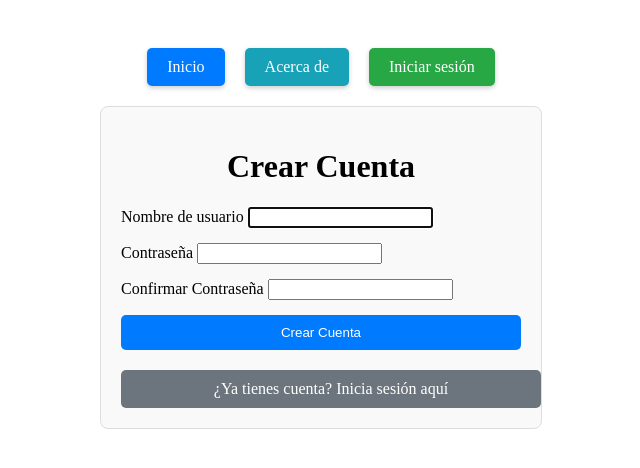
After one commit to SalvaG67/TuPrimeraPagina-Breme, a Django app: page /register/ in a window 1280 px wide. The commit adds this page. Shown: the top 468 px of the page, without its empty margins (319-959 px from the left). Run offline with Django 5.2, Linux system fonts and the light colour scheme.

Commit message:
registro

```diff
--- a/herreria/forms.py
+++ b/herreria/forms.py
@@ -1,5 +1,7 @@
 from django import forms
 from . import models
+from django.contrib.auth.forms import UserCreationForm
+from django.contrib.auth.models import User
 
 class PedidoForm(forms.ModelForm):
     class Meta:
@@ -17,3 +19,13 @@ class loginForm(AuthenticationForm):
     class meta:
         model = AuthenticationForm
         fields = ['username', 'password']
+
+class registerForm(UserCreationForm):
+    class meta:
+        model = User
+        fields = ['username', 'password1', 'password2']
+
+    def __init__(self, *args, **kwargs):
+        super().__init__(*args, **kwargs)
+        self.fields['password1'].label = 'Contraseña'
+        self.fields['password2'].label = 'Confirmar Contraseña'
--- a/herreria/templates/herreria/base.html
+++ b/herreria/templates/herreria/base.html
@@ -55,7 +55,6 @@
                     </a>
                 </div>
 
-                <!-- Aseguramos que el botón Cerrar sesión se alinee con los otros -->
                 <div class="col">
                     <form method="POST" action="{% url 'logout' %}">
                         {% csrf_token %}
--- a/herreria/templates/herreria/login.html
+++ b/herreria/templates/herreria/login.html
@@ -12,5 +12,11 @@
             Login
         </button>
     </form>
+
+    <div style="text-align: center; margin-top: 20px;">
+      <a href="{% url 'register' %}" style="display: inline-block; padding: 10px; background-color: #28a745; color: white; text-decoration: none; border-radius: 5px; width: 100%; text-align: center;">
+        Si no tienes cuenta, créate una aquí
+      </a>
+    </div>
   </div>
 {% endblock %}
--- /dev/null
+++ b/herreria/templates/herreria/register.html
@@ -0,0 +1,31 @@
+{% extends 'herreria/base.html' %}
+
+{% block content %}
+  <div style="max-width: 400px; margin: auto; padding: 20px; border: 1px solid #ddd; border-radius: 8px; background-color: #f9f9f9;">
+    <h1 style="text-align: center;">Crear Cuenta</h1>
+    <form method="post">
+        {% csrf_token %}
+        <div style="margin-bottom: 15px;">
+            <label for="{{ form.username.id_for_label }}">{{ form.username.label }}</label>
+            {{ form.username }}
+        </div>
+        <div style="margin-bottom: 15px;">
+            <label for="{{ form.password1.id_for_label }}">{{ form.password1.label }}</label>
+            {{ form.password1 }}
+        </div>
+        <div style="margin-bottom: 15px;">
+            <label for="{{ form.password2.id_for_label }}">{{ form.password2.label }}</label>
+            {{ form.password2 }}
+        </div>
+        <button type="submit" style="width: 100%; padding: 10px; background-color: #007bff; color: white; border: none; border-radius: 5px;">
+            Crear Cuenta
+        </button>
+    </form>
+
+    <div style="text-align: center; margin-top: 20px;">
+      <a href="{% url 'login' %}" style="display: inline-block; padding: 10px; background-color: #6c757d; color: white; text-decoration: none; border-radius: 5px; width: 100%; text-align: center;">
+        ¿Ya tienes cuenta? Inicia sesión aquí
+      </a>
+    </div>
+  </div>
+{% endblock %}
--- a/herreria/views.py
+++ b/herreria/views.py
@@ -5,6 +5,7 @@ from .models import producto, pedido, cliente, vendedor
 from django.http import HttpResponse
 from django.views.generic import ListView, DetailView, CreateView, UpdateView, DeleteView
 from django.contrib.auth.views import LoginView
+from .forms import registerForm
 
 #def productos_list(request):
 #    productos = producto.objects.all()
@@ -79,4 +80,9 @@ class productodeleteview(DeleteView):
 class miloginview(LoginView):
     template_name = 'herreria/login.html'
     authentication_form = forms.loginForm
+    next_page = reverse_lazy('inicio')
+
+class miregisterview(CreateView):
+    form_class = registerForm
+    template_name = 'herreria/register.html'
     success_url = reverse_lazy('inicio')
--- a/pagina/settings.py
+++ b/pagina/settings.py
@@ -105,7 +105,7 @@ AUTH_PASSWORD_VALIDATORS = [
 # Internationalization
 # https://docs.djangoproject.com/en/5.1/topics/i18n/
 
-LANGUAGE_CODE = 'en-us'
+LANGUAGE_CODE = 'es'
 
 TIME_ZONE = 'UTC'
 
--- a/pagina/urls.py
+++ b/pagina/urls.py
@@ -29,6 +29,7 @@ urlpatterns = [
     path('pedidos/update/<int:pk>', views.pedido_update, name='pedido_update'),
     path('pedidos/delete/<int:pk>', views.pedido_delete, name='pedido_delete'),
     path('logout/', LogoutView.as_view(template_name='herreria/logout.html'), name='logout'),
+
 ]
 urlpatterns += [
     path('productos/list/', views.Productolistview.as_view(), name='listar_productos'),
@@ -36,7 +37,7 @@ urlpatterns += [
     path('productos/update/<int:pk>', views.productoupdateview.as_view(), name='producto_update'),
     path('productos/delete/<int:pk>/', views.productodeleteview.as_view(), name='producto_delete'),
     path('login/', views.miloginview.as_view(), name='login'),
-
+    path('register/', views.miregisterview.as_view(), name='register'),
 ] + static(settings.MEDIA_URL, document_root=settings.MEDIA_ROOT)
 
 if settings.DEBUG:
```
Also changed, not shown: README.md, herreria/templates/herreria/pedido_detail.html (deleted), 1 other file.
